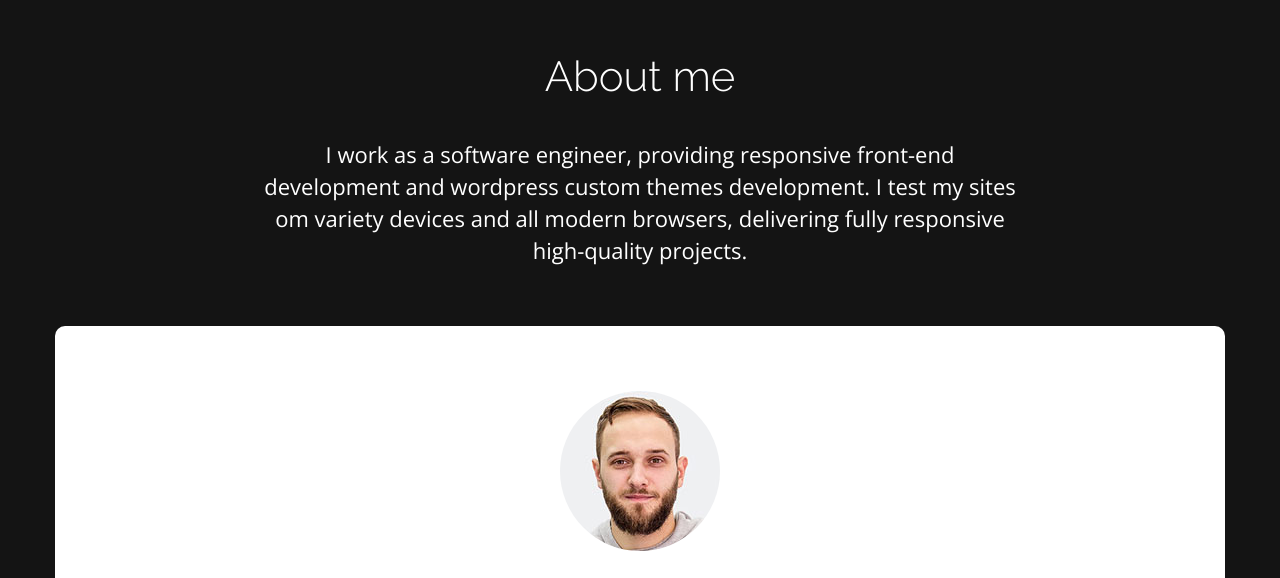
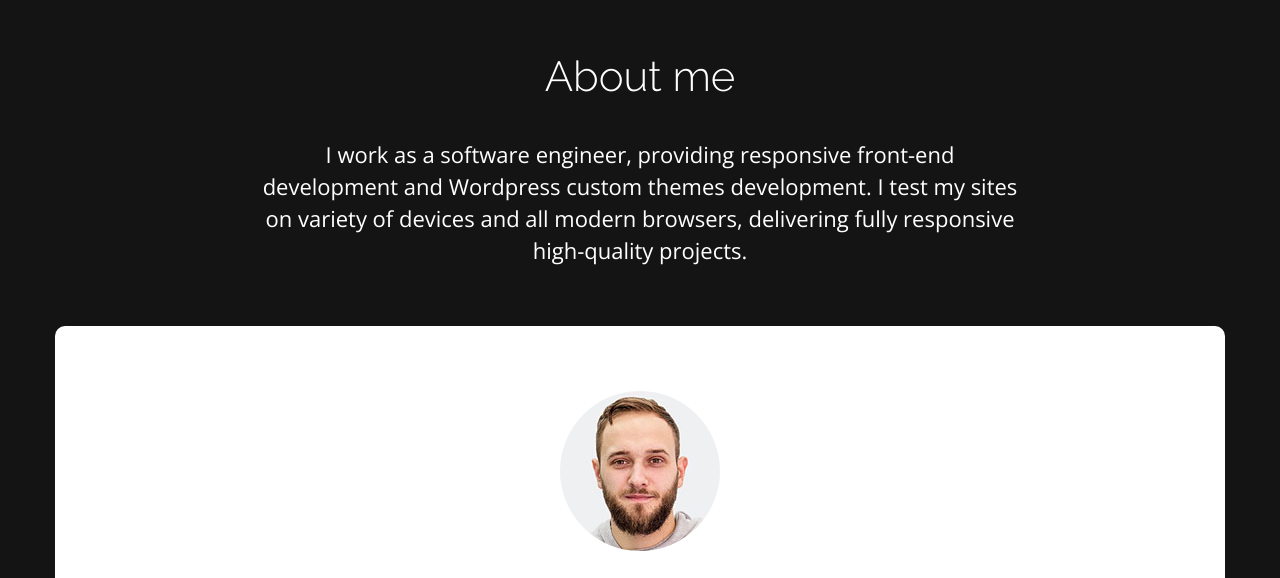
Before and after one commit to iftemplar/iftemplar.github.io, a website: page works/pig-dice-game-landing/index.html in a window 1280 px wide. Shown: the part 3400-3978 px from the top of the page. Drawn offline with nearby package versions, Linux system fonts and the light colour scheme; some packages are replaced by stand-ins of ours.

Commit message:
Developer description updated

```diff
--- a/works/pig-dice-game-landing/index.html
+++ b/works/pig-dice-game-landing/index.html
@@ -140,8 +140,8 @@
 	<div class="container nopadding text_center white">
 		<h2 class="font42 raleway light">About me</h2>
 		<div class="max_width770 margin_auto top35 font22 light hyphens text">
-			I work as a software engineer, providing responsive front-end development and wordpress custom themes development.
-			I test my sites om variety devices and all modern browsers, delivering fully responsive high-quality projects.
+			I work as a software engineer, providing responsive front-end development and Wordpress custom themes development.
+			I test my sites on variety of devices and all modern browsers, delivering fully responsive high-quality projects.
 		</div>
 		<div class="margin_auto top60 radius10 inner">
 			<div class="row">
```
